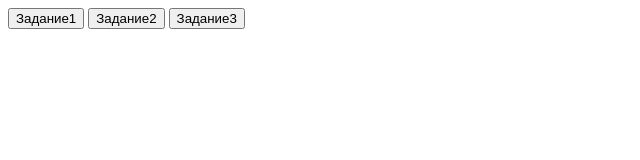
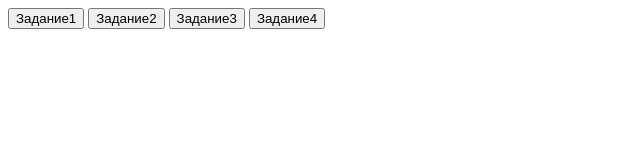
Before and after one commit to AndreyGorbachev97/homeWorkOtus, a plain HTML site: page homeWork1/index.html in a window 1280 px wide. Shown: the whole page, without its empty margins (0-640 px from the left). Drawn offline with Linux system fonts and the light colour scheme.

Commit message:
solution task4

```diff
--- a/homeWork1/index.html
+++ b/homeWork1/index.html
@@ -8,11 +8,13 @@
     <script src="task1.js"></script>
     <script src="task2.js"></script>
     <script src="task3.js"></script>
+    <script src="task4.js"></script>
     <title>Document</title>
   </head>
   <body>
     <button onclick="task1()">Задание1</button>
     <button onclick="task2()">Задание2</button>
     <button onclick="task3()">Задание3</button>
+    <button onclick="task4()">Задание4</button>
   </body>
 </html>
--- /dev/null
+++ b/homeWork1/task4.js
@@ -0,0 +1,19 @@
+const task4 = () => {
+  const user = {
+    name: "Jone",
+  }
+
+  const resPrompt = prompt('Введите age: ');
+  user.age = resPrompt;
+
+  const copyUser = { ...user, name: "admin" }
+  copyUser.role = "admin";
+
+  let name = copyUser.name;
+  let age = copyUser.age;
+  let role = copyUser.role;
+
+  console.log("user", user);
+  console.log("copyUser", copyUser);
+
+}
```
